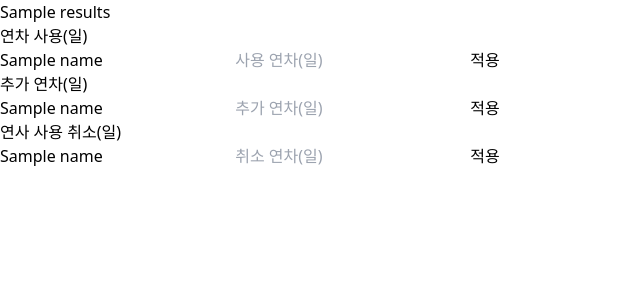
After one commit to sq1533/PTOcalcul-webserver-fastAPI, a FastAPI app: template templates/output.html in a window 1280 px wide. The commit adds this page. Shown: the top 300 px of the page, without its empty margins (0-640 px from the left). Run offline with FastAPI, Linux system fonts and the light colour scheme; the template is opened without the code that fills it: most values are stand-ins (such as "Sample title", 1, 10 or a date in 2020); some libraries are stand-ins or nearby versions.

Commit message:
feat : html 분리, 공휴일 근무/연차 취소 로직 추가

```diff
--- a/main.py
+++ b/main.py
@@ -1,15 +1,16 @@
 import os
-import pandas as pd  # Assuming you need pandas for data processing
-import re  # Assuming you need re for data processing
-from fastapi import FastAPI, Request, Form
+import json
+from fastapi import FastAPI, Request, Response
 from fastapi.responses import HTMLResponse
 from fastapi.templating import Jinja2Templates
-from pydantic import BaseModel
 
 import calcul
 
 app = FastAPI()
 templates = Jinja2Templates(directory=os.path.join(os.path.dirname(__file__), "templates"))
+
+#근무자 정보 path
+staffInfoPath = os.path.join(os.path.dirname(__file__),"DB","staffInfo.json")
 
 # MainPage
 @app.get("/home",response_class=HTMLResponse)
@@ -20,15 +21,58 @@ async def HOME(request:Request):
 @app.post("/lookup")
 async def read_number(request:Request):
     data = await request.form()
-    return data
+    with open(staffInfoPath, 'r', encoding='utf-8') as j:
+        workerinfo = json.load(j)
+    if data["name"] not in list(workerinfo.keys()):
+        return Response(content="근무자 이름이 잘못되었습니다.")
+    else:
+        user = calcul.aboutPTO(data["name"])
+        userName = calcul.aboutPTO(data["name"]).user
+        userUsedPTO = calcul.aboutPTO(data["name"]).usedPTO
+        userExtraPTO = calcul.aboutPTO(data["name"]).add
+        userTotalPTO = calcul.totalPTO(info=user)
+        userleftPTO = calcul.leftPTO(tPTO=userTotalPTO,exPTO=userExtraPTO,uPTO=userUsedPTO)
+        results = f"[근무자 : {userName}] [남은연차 : {userleftPTO}]"
+        return templates.TemplateResponse(request=request,name="output.html",context={"results":results,"name":userName})
 
 #연차 사용 처리
 @app.post("/usingPTO")
 async def using(request:Request):
     data = await request.form()
-    user = calcul.aboutPTO(data["number"])
-    results = calcul.addUsedPTO(worker=user,data=data["time"])
-    return results
+    with open(staffInfoPath, 'r', encoding='utf-8') as j:
+        workerinfo = json.load(j)
+    if data["name"] not in list(workerinfo.keys()):
+        return Response(content="근무자 이름이 잘못되었습니다.")
+    else:
+        user = calcul.aboutPTO(data["name"])
+        results = calcul.addUsedPTO(worker=user,data=data["time"])
+        return Response(content=results)
+
+#추가 연차 반영
+@app.post("/addPTO")
+async def add(request:Request):
+    data = await request.form()
+    with open(staffInfoPath, 'r', encoding='utf-8') as j:
+        workerinfo = json.load(j)
+    if data["name"] not in list(workerinfo.keys()):
+        return Response(content="근무자 이름이 잘못되었습니다.")
+    else:
+        user = calcul.aboutPTO(data["name"])
+        results = calcul.extraPTO(worker=user,number=data["add"])
+        return Response(content=results)
+
+#연차 사용 취소
+@app.post("/cancelPTO")
+async def cancel(request:Request):
+    data = await request.form()
+    with open(staffInfoPath, 'r', encoding='utf-8') as j:
+        workerinfo = json.load(j)
+    if data["name"] not in list(workerinfo.keys()):
+        return Response(content="근무자 이름이 잘못되었습니다.")
+    else:
+        user = calcul.aboutPTO(data["name"])
+        results = calcul.cancelPTO(worker=user,number=data["cancel"])
+        return Response(content=results)
 
 if __name__ == "__main__":
     import uvicorn
--- /dev/null
+++ b/templates/output.html
@@ -0,0 +1,33 @@
+<!DOCTYPE html>
+<html lang="en">
+<head>
+  <meta charset="UTF-8">
+  <meta name="viewport" content="width=device-width, initial-scale=1.0">
+  <link href="https://cdn.jsdelivr.net/npm/tailwindcss@2.2.19/dist/tailwind.min.css" rel="stylesheet">
+  <script src="https://unpkg.com/htmx.org@1.9.10"></script>
+</head>
+<body>
+  <div>{{results}}</div>
+  <div>연차 사용(일)</div>
+  <form hx-post="/usingPTO" hx-target="#usingPTOresults" hx-swap="innerHTML">
+    <input type="text" name="name" value="{{name}}">
+    <input type="number" name="time" placeholder="사용 연차(일)">
+    <button type="submit">적용</button>
+    <div id="usingPTOresults"></div>
+  </form>
+  <div>추가 연차(일)</div>
+  <form hx-post="/addPTO" hx-target="#addPTOresults" hx-swap="innerHTML">
+    <input type="text" name="name" value="{{name}}">
+    <input type="number" name="add" placeholder="추가 연차(일)">
+    <button type="submit">적용</button>
+    <div id="addPTOresults"></div>
+  </form>
+  <div>연사 사용 취소(일)</div>
+  <form hx-post="/cancelPTO" hx-target="#cancelPTOresults" hx-swap="innerHTML">
+    <input type="text" name="name" value="{{name}}">
+    <input type="number" name="cancel" placeholder="취소 연차(일)">
+    <button type="submit">적용</button>
+    <div id="cancelPTOresults"></div>
+  </form>
+</body>
+</html>
```
Also changed, not shown: calcul.py (+57 -39 lines), templates/HCM.html (+2 -10 lines).
